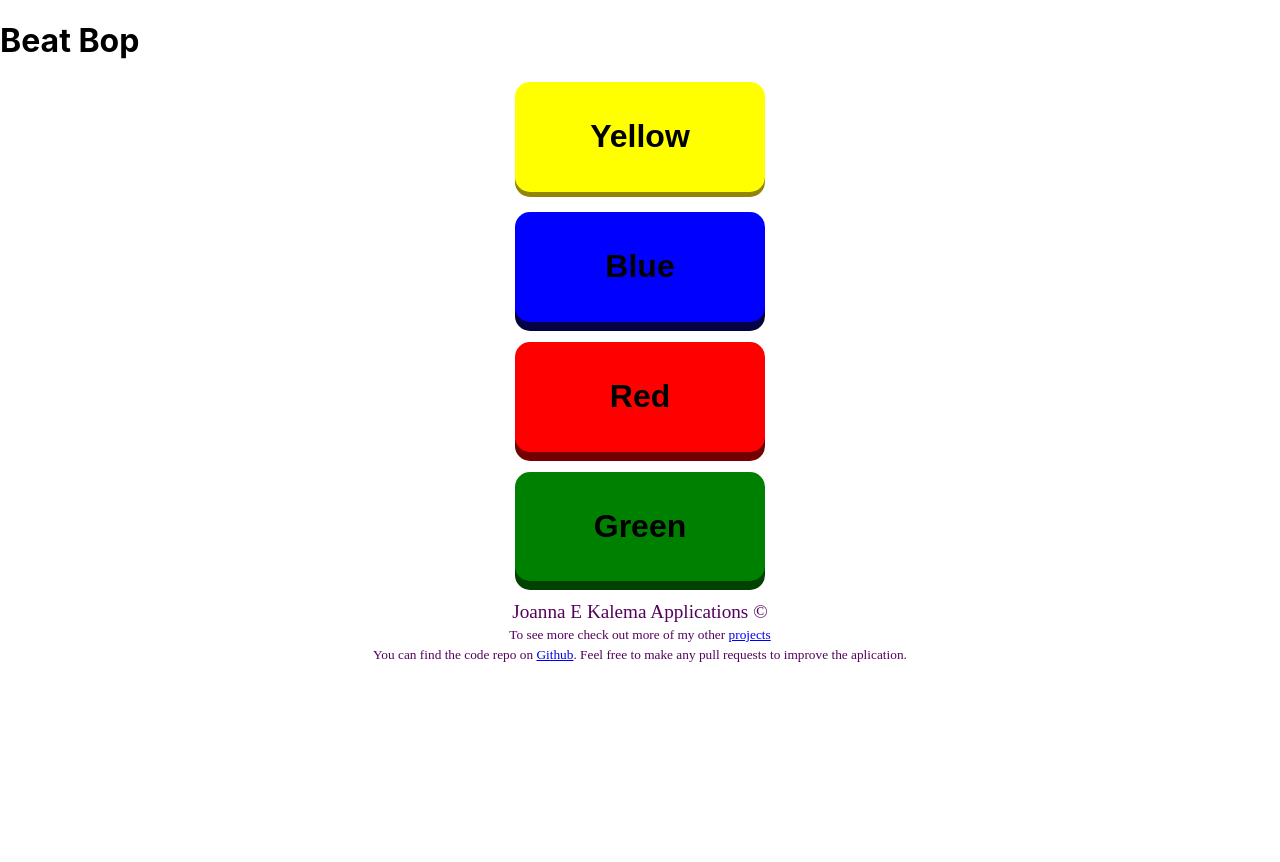
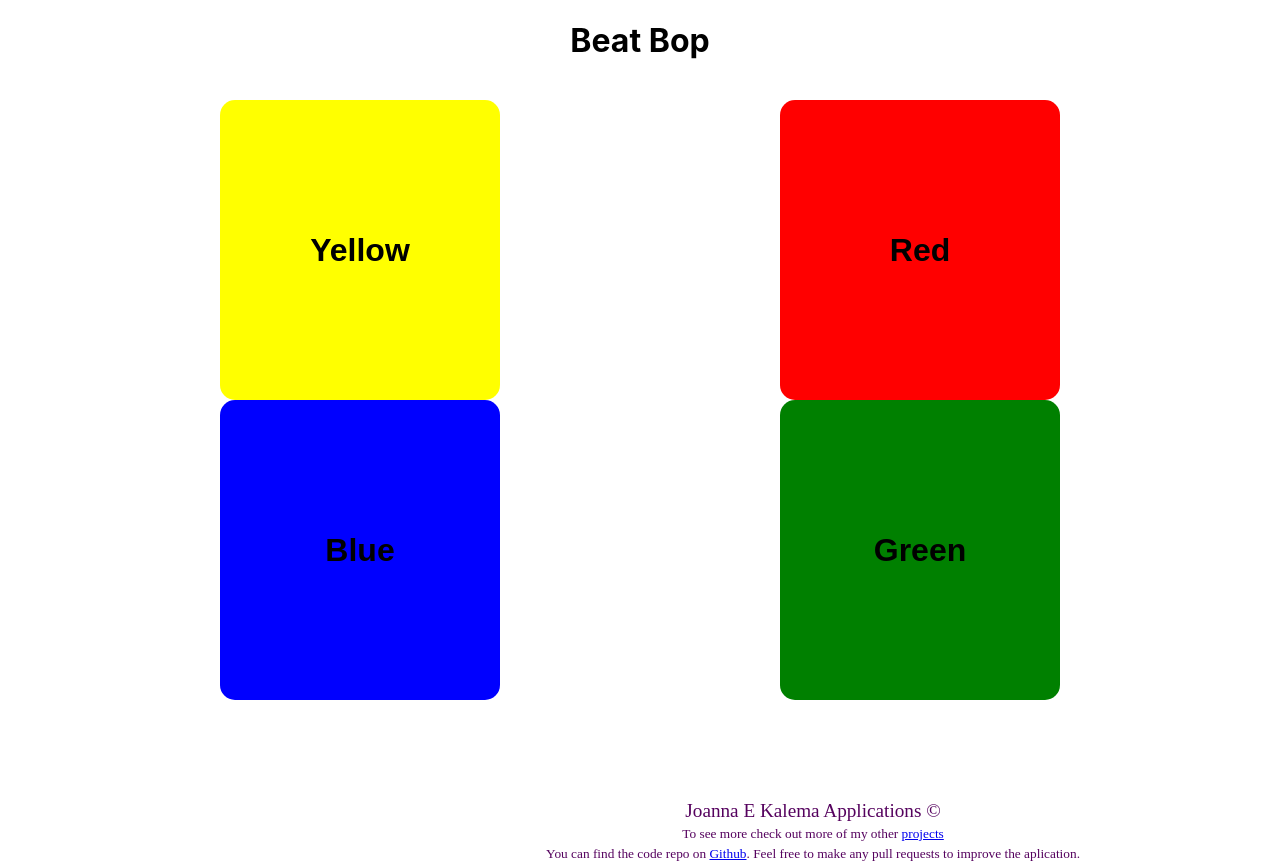
Before and after one commit to jokale/beatbop-frontend, a React (Create React App) app: page / in a window 1280 px wide. Before the commit the page ends 800 px from the top, so only its background shows below. Built offline with nearby package versions, Linux system fonts and the light colour scheme.

Commit message:
make quadrant box and change styling

```diff
--- a/src/App.js
+++ b/src/App.js
@@ -11,7 +11,7 @@ import Footer from './components/Footer';
 function App() {
   return (
     <div >
-        <h1>Beat Bop</h1>
+        <center><h1>Beat Bop</h1></center>
         <Yellow/>
         <br></br>
         <Blue/>
--- a/src/components/Footer.js
+++ b/src/components/Footer.js
@@ -3,7 +3,7 @@ import React from 'react'
 class Footer extends React.Component{
     render() {
         return (
-            <footer> <center>
+            <footer id="footer"> <center>
                 <big  style={{color: "#55025e", fontFamily: 'Abril Fatface'}}>Joanna E Kalema Applications &copy;</big>
                 <br></br>
                 <small style={{color: "#55025e", fontFamily: 'Abril Fatface'}}>To see more check out more of my other <a href="https://joannathedeveloper.netlify.app/">projects</a></small>
--- a/src/index.css
+++ b/src/index.css
@@ -12,11 +12,13 @@ code {
     monospace;
 }
 
+
+
+
 button#yellow-button:hover {background-color: rgb(223, 223, 30)}
 
 button#yellow-button:active {
   background-color: rgb(233, 233, 38);
-  box-shadow: 0 5px rgb(145, 133, 2);
   transform: translateY(4px);
 }
 
@@ -29,17 +31,17 @@ button#yellow-button {
   text-decoration: none;
   display: inline-block;
   font-size: 16px;
-  width: 250px;
+  width: 280px;
+  height: 300px;
   border: none;
   border-radius: 15px;
-  box-shadow: 0 5px rgb(145, 133, 2);
+  position:absolute; left:220px; top:100px;
 
 }
 button#red-button:hover {background-color: rgb(169, 2, 2)}
 
 button#red-button:active {
   background-color: rgb(210, 4, 4);
-  box-shadow: 0 9px rgb(116, 1, 1);
   transform: translateY(4px);
 }
 
@@ -49,17 +51,18 @@ button#red-button {
   text-align: center;
   display: inline-block;
   font-size: 16px;
-  width: 250px;
+  width: 280px;
+  height: 300px;
   border: none;
   border-radius: 15px;
-  box-shadow: 0 9px rgb(116, 1, 1);
+  position:absolute; right :220px; top:100px;
+
 }
 
 button#blue-button:hover {background-color: rgb(1, 1, 186)}
 
 button#blue-button:active {
   background-color: rgb(3, 3, 150);
-  box-shadow: 0 9px rgb(2, 2, 69);
   transform: translateY(4px);
 }
 
@@ -69,10 +72,12 @@ button#blue-button {
   text-align: center;
   display: inline-block;
   font-size: 16px;
-  width: 250px;
+  width: 280px;
+  height: 300px;
   border: none;
   border-radius: 15px;
-  box-shadow: 0 9px rgb(2, 2, 69);
+  position:absolute; left :220px; top:400px;
+
 
 }
 
@@ -80,7 +85,6 @@ button#green-button:hover {background-color: rgb(4, 103, 4)}
 
 button#green-button:active {
   background-color: rgb(1, 106, 1);
-  box-shadow: 0 9px rgb(1, 65, 1);
   transform: translateY(2px);
 }
 
@@ -90,9 +94,16 @@ button#green-button {
   text-align: center;
   display: inline-block;
   font-size: 16px;
-  width: 250px;
+  width: 280px;
+  height: 300px;
   border: none;
   border-radius: 15px;
-  box-shadow: 0 9px rgb(1, 65, 1);
+  position:absolute; right :220px; top:400px;
+
 
 }
+
+footer {
+  position:absolute; right :200px; top:800px;
+
+}
```
